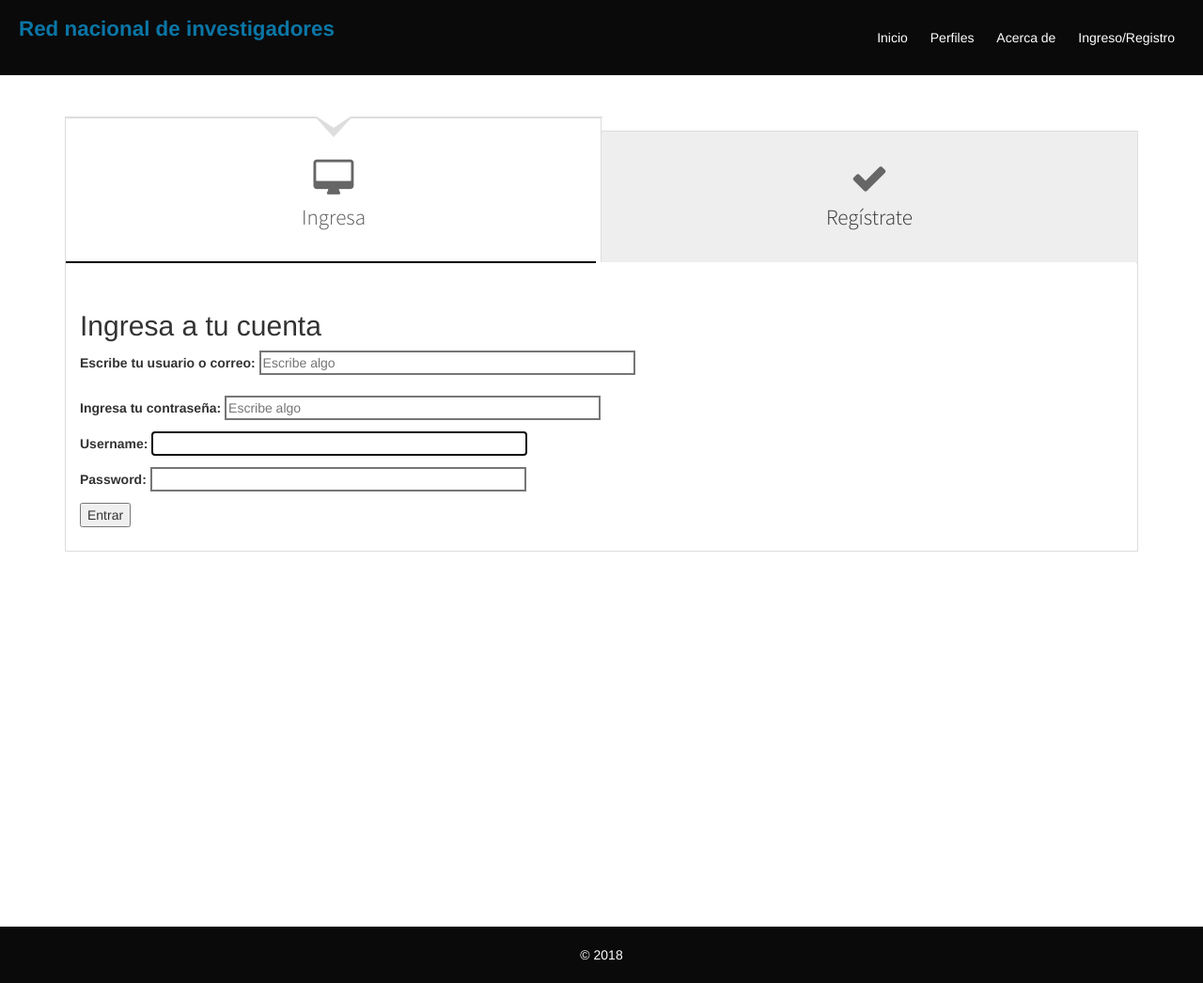
After one commit to Modebeibis/proyecto3, a Django app: page /login/ in a window 1280 px wide. The commit adds this page. Shown: the whole page at 94% size. Run offline with Django 3.2, Linux system fonts and the light colour scheme; parts of the project's set-up code (start-up, migrations or seed data) failed here and were passed over; some libraries are stand-ins or nearby versions.

Commit message:
Login and user creation added

```diff
--- a/RedInvestigadores/RedInvestigadores/urls.py
+++ b/RedInvestigadores/RedInvestigadores/urls.py
@@ -21,8 +21,9 @@ urlpatterns = [
     path('admin/', admin.site.urls),
     path('', views.home, name = 'home'),
     path('home/', views.home, name='home'),
-    path('log_in/', views.log_in, name='log_in'),
     path('research/',views.research, name='research'),
     path('about_of/', views.about_of, name='about_of'),
     path('search_view/', views.search_view, name='search_view'),
+    path('signup/', views.SignUp.as_view(), name='signup'),
+    path('', include('django.contrib.auth.urls')),
 ]
--- a/RedInvestigadores/core/fixtures/info_prueba.json
+++ b/RedInvestigadores/core/fixtures/info_prueba.json
@@ -23,12 +23,12 @@
       "first_name": "César",
       "last_name": "Hernández Cruz",
       "orcid": "https://orcid.org/0000-0002-5867-3801",
-      "email": "japo@ciencias.unam.mx",
       "affiliation": 2,
       "degree": "PHD",
       "role": 3,
       "state": 7,
-      "sni": "2"
+      "sni": "2",
+      "user": 1
     }
   }
 ]
--- /dev/null
+++ b/RedInvestigadores/core/templates/registration/login.html
@@ -0,0 +1,119 @@
+<!DOCTYPE html>
+
+{% load static %}
+<html>
+  <head lang="es">
+    <meta charset="utf-8">
+    <title>Login</title>
+    <link rel="shortcut icon" href="{% static "img/keyword-research_icon-icons.com_537756_537756.ico" %}">
+    <link rel="stylesheet" href="https://maxcdn.bootstrapcdn.com/bootstrap/4.0.0-alpha.6/css/bootstrap.min.css" integrity="sha384-rwoIResjU2yc3z8GV/NPeZWAv56rSmLldC3R/AZzGRnGxQQKnKkoFVhFQhNUwEyJ" crossorigin="anonymous">
+    <link rel='stylesheet prefetch' href='https://maxcdn.bootstrapcdn.com/bootstrap/3.3.5/css/bootstrap.min.css'>
+    <link rel='stylesheet prefetch' href='https://maxcdn.bootstrapcdn.com/font-awesome/4.7.0/css/font-awesome.min.css'>
+    <link rel='stylesheet prefetch' href='https://fonts.googleapis.com/css?family=Source+Sans+Pro:400,200,300,700'>
+    <link rel="stylesheet" type="text/css" href="{% static "css/styles.css" %}">
+    <link rel="stylesheet" type="text/css" href="{% static "css/style.css" %}">
+  </head>
+
+  <body>
+    {% block contenido %}
+    <header id = "main-header">
+      <a id="logo-header" href="{% url 'home' %}">
+        <span class="site-name">Red nacional de investigadores</span>
+      </a>
+      <nav>
+  		    <ul>
+              <li><a href="{% url 'home' %}">Inicio</a></li>
+              <li><a href="{% url 'research' %}">Perfiles</a></li>
+              <li><a href="{% url 'about_of' %}">Acerca de</a></li>
+              {% if user.is_authenticated %}
+                <li><a href="{% url 'logout' %}">Salir</a></li>
+              {% else %}
+                <li><a href="{% url 'login' %}">Ingreso/Registro</a></li>
+              {% endif %}
+  		    </ul>
+     </nav>
+   </header>
+
+    <div class="container">
+      <section id="fancyTabWidget" class="tabs t-tabs">
+        <ul class="nav nav-tabs fancyTabs" role="tablist">
+          <li class="tab fancyTab active">
+          <div class="arrow-down"><div class="arrow-down-inner"></div></div>
+              <a id="tab0" href="#tabBody0" role="tab" aria-controls="tabBody0" aria-selected="true" data-toggle="tab" tabindex="0"><span class="fa fa-desktop"></span><span class="hidden-xs">Ingresa</span></a>
+          	<div class="whiteBlock"></div>
+          </li>
+          <li class="tab fancyTab">
+          <div class="arrow-down"><div class="arrow-down-inner"></div></div>
+              <a id="tab4" href="#tabBody4" role="tab" aria-controls="tabBody4" aria-selected="true" data-toggle="tab" tabindex="0"><span class="fa fa-check"></span><span class="hidden-xs">Regístrate</span></a>
+              <div class="whiteBlock"></div>
+          </li>
+
+        </ul>
+        <div id="myTabContent" class="tab-content fancyTabContent" aria-live="polite">
+            <div class="tab-pane  fade active in" id="tabBody0" role="tabpanel" aria-labelledby="tab0" aria-hidden="false" tabindex="0">
+                <div>
+                	<div class="row">
+                    <div class="col-md-12">
+                			<h2>Ingresa a tu cuenta</h2>
+                        <p>
+                          <label for="nombre">Escribe tu usuario o correo: </label>
+                          <input type="text" placeholder="Escribe algo" name="nombre" id="nombre"><br><br>
+                          <label for="pwd">Ingresa tu contraseña: </label>
+                          <input type="password" placeholder="Escribe algo" name="pwd" id="pwd"> <br>
+                          <form method="post">
+                            {% csrf_token %}
+                            {{ form.as_p }}
+                            <button type="submit" name="button" id="button">Entrar</button>
+                          </form>
+                      </p>
+                    </div>
+                    </div>
+                  </div>
+            </div>
+
+            <div class="tab-pane  fade" id="tabBody1" role="tabpanel" aria-labelledby="tab1" aria-hidden="true" tabindex="1">
+              <div class="row">
+                <div class="col-md-12">
+            			<h2>¿No tienes cuenta?</h2>
+                    <p>
+                      <form class="forms">
+                        <label for="nombre">Ingresa tu nombre: </label>
+                        <input type="text" placeholder="Escribe algo" name="nombre" id="nombre"><br><br>
+                        <label for="correo">Ingresa tu correo electrónico: </label>
+                        <input type="text" placeholder="Escribe algo" name="correo" id="correo"><br><br>
+                        <label for="pwd">Ingresa tu contraseña: </label>
+                        <input type="password" placeholder="Escribe algo" name="pwd" id="pwd"><br><br>
+                        <label for="pwd">Confirma tu contraseña: </label>
+                        <input type="password" placeholder="Escribe algo" name="pwd" id="pwd"><br><br>
+                        <label for="selector">¿Con qué perfil?:</label>
+                        <select id="selector" name="selector">
+                          <option value="">Ninguno</option>
+                          <option value="1">Estudiante</option>
+                          <option value="2">Investigador</option>
+                          <option value="3">Posdoctorado</option>
+                        </select><br><br>
+                        <form method="post">
+                          {% csrf_token %}
+                          {{ form.as_p }}
+                          <button type="submit">Registrarse</button>
+                        </form>
+                    </p>
+                </div>
+              </div>
+            </div>
+        </div>
+      </section>
+    </div>
+
+    <script src='http://cdnjs.cloudflare.com/ajax/libs/jquery/2.1.3/jquery.min.js'></script>
+    <script src='https://maxcdn.bootstrapcdn.com/bootstrap/3.3.7/js/bootstrap.min.js'></script>
+    {% block javascript %}
+    <script src="{% static "js/index.js" %}"></script>
+    {% endblock %}
+
+    <footer id="main-footer">
+      <p>&copy; 2018 <a href=""></a></p>
+    </footer>
+    {% endblock %}
+  </body>
+</html>
```
Also changed, not shown: RedInvestigadores/RedInvestigadores/settings.py (+6 -1 lines), RedInvestigadores/core/admin.py (+12 -1 lines), RedInvestigadores/core/forms.py (added, +45 -0 lines), RedInvestigadores/core/models.py (+14 -19 lines), RedInvestigadores/core/templates/core/about_of.html (+6 -2 lines), RedInvestigadores/core/templates/core/home.html (+7 -4 lines), RedInvestigadores/core/templates/core/researcher.html (+6 -2 lines), RedInvestigadores/core/templates/core/search_view.html (+6 -2 lines), RedInvestigadores/core/templates/login.html (renamed from RedInvestigadores/core/templates/core/log_in.html, +17 -7 lines), RedInvestigadores/core/urls.py (+6 -2 lines), RedInvestigadores/core/views.py (+9 -3 lines).
